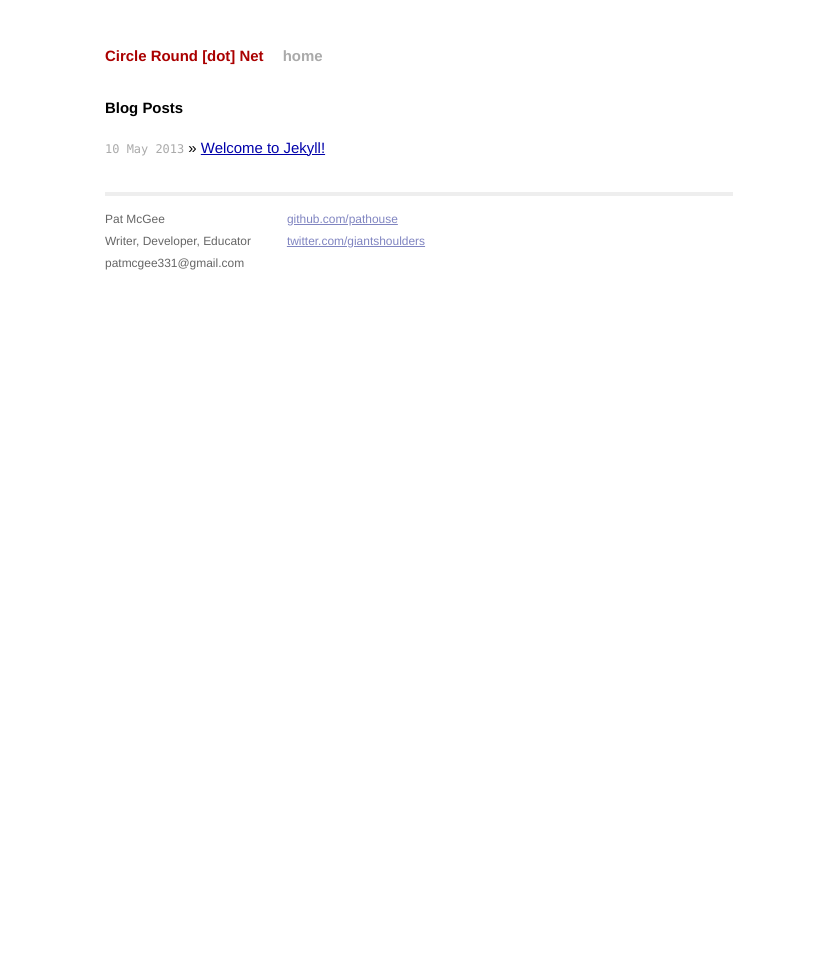
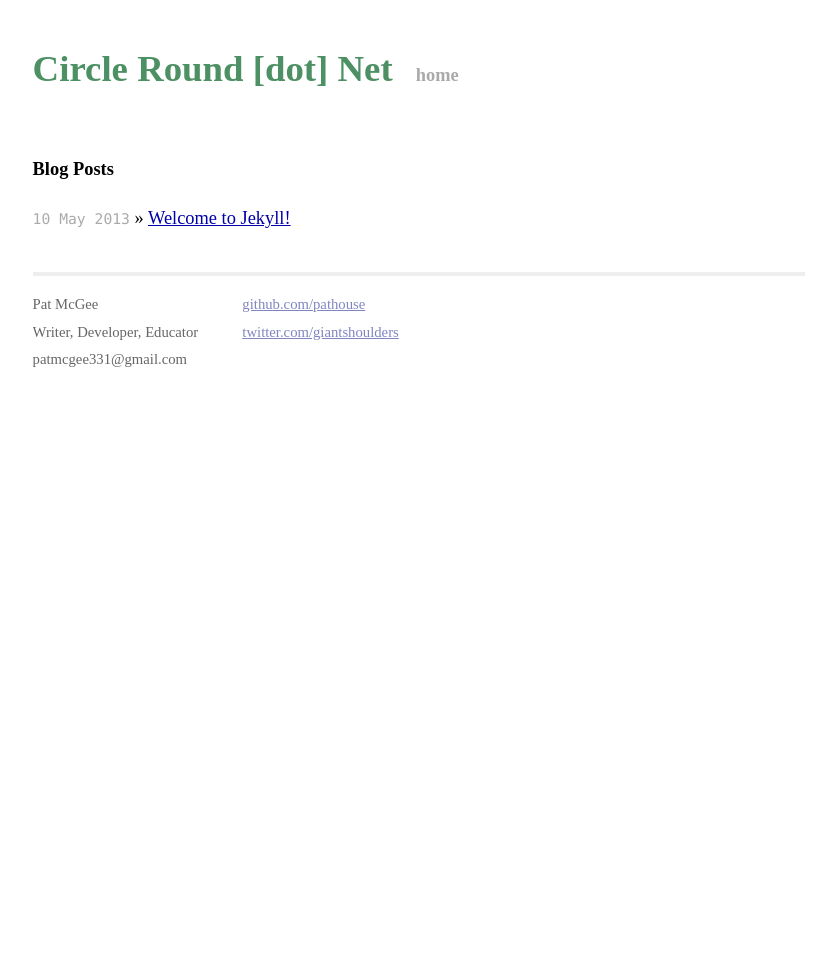
Before and after one commit to pathouse/pathouse.github.io, a Jekyll site: the page built from index.html, in a window 1280 px wide. Shown: the whole page, without its empty margins (221-1057 px from the left). Built offline with Jekyll 4.4.1, drawn with Linux system fonts in a browser that asks for light colours; some web fonts are replaced.

Commit message:
Edit CSS for site title

```diff
--- a/css/main.css
+++ b/css/main.css
@@ -14,8 +14,8 @@ html, body { height: 100%; }
 
 body {
   background-color: #FFF;
-  font: 13.34px Helvetica, Arial, sans-serif;
-  font-size: small;
+  font: 'Droid Serif', serif;
+  font-size: 1em;
   text-align: center;
 }
 
@@ -74,16 +74,19 @@ ul.posts span {
 }
 
 .site .header h1.title {
+  font-size: 2em;
   display: inline-block;
   margin-bottom: 2em;
 }
 
 .site .header h1.title a {
-  color: #a00;
+  /*color: #a00;*/
+  color: #4c9063;
 }
 
 .site .header h1.title a:hover {
-  color: #000;
+  /*color: #000;*/
+  color: #a6ddb9;
 }
 
 .site .header a.extra {
```
